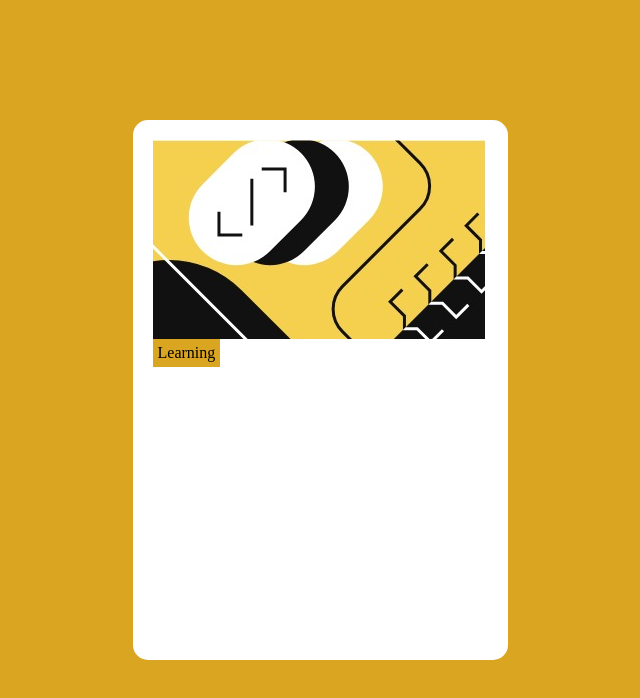
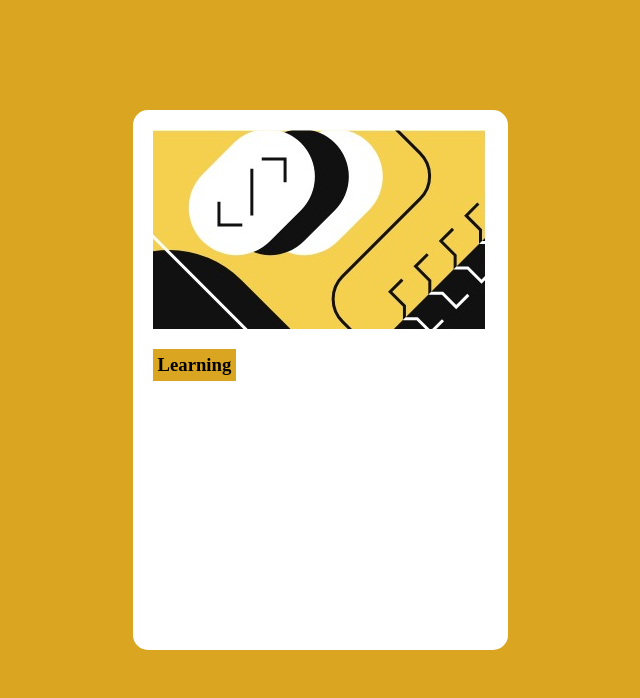
Before and after one commit to Brandon2X/Creating-route, a plain HTML site: page index.html in a window 1280 px wide. Shown: the whole page, without its empty margins (320-960 px from the left). Drawn offline with Linux system fonts and the light colour scheme.

Commit message:
creating the learning letter with the yellow box around it

```diff
--- a/index.html
+++ b/index.html
@@ -11,7 +11,7 @@
         <img src="top-design.jpeg" >
         <div class = "second-image-container">
 
-        <p class="highlight-word">Learning</p>
+        <h3 class="highlight-word">Learning</h3>
         </div>
     </div>
 </body>
--- a/styles.css
+++ b/styles.css
@@ -20,6 +20,7 @@ body {
     height: 500px;
     overflow: hidden;
     border-radius: 15px;
+    margin-bottom: 20px;
 }
 
 img {
@@ -32,6 +33,7 @@ img {
 
 .bold-letter {
     font-weight: bold;
+    color: #333; /* Adjust the color to make it darker */
 }
 
 .highlight-word {
@@ -39,4 +41,5 @@ img {
     background-color: #DAA520 ;
     padding: 5px;
     margin: 0;
+    margin-top: 20px;
 }
```
